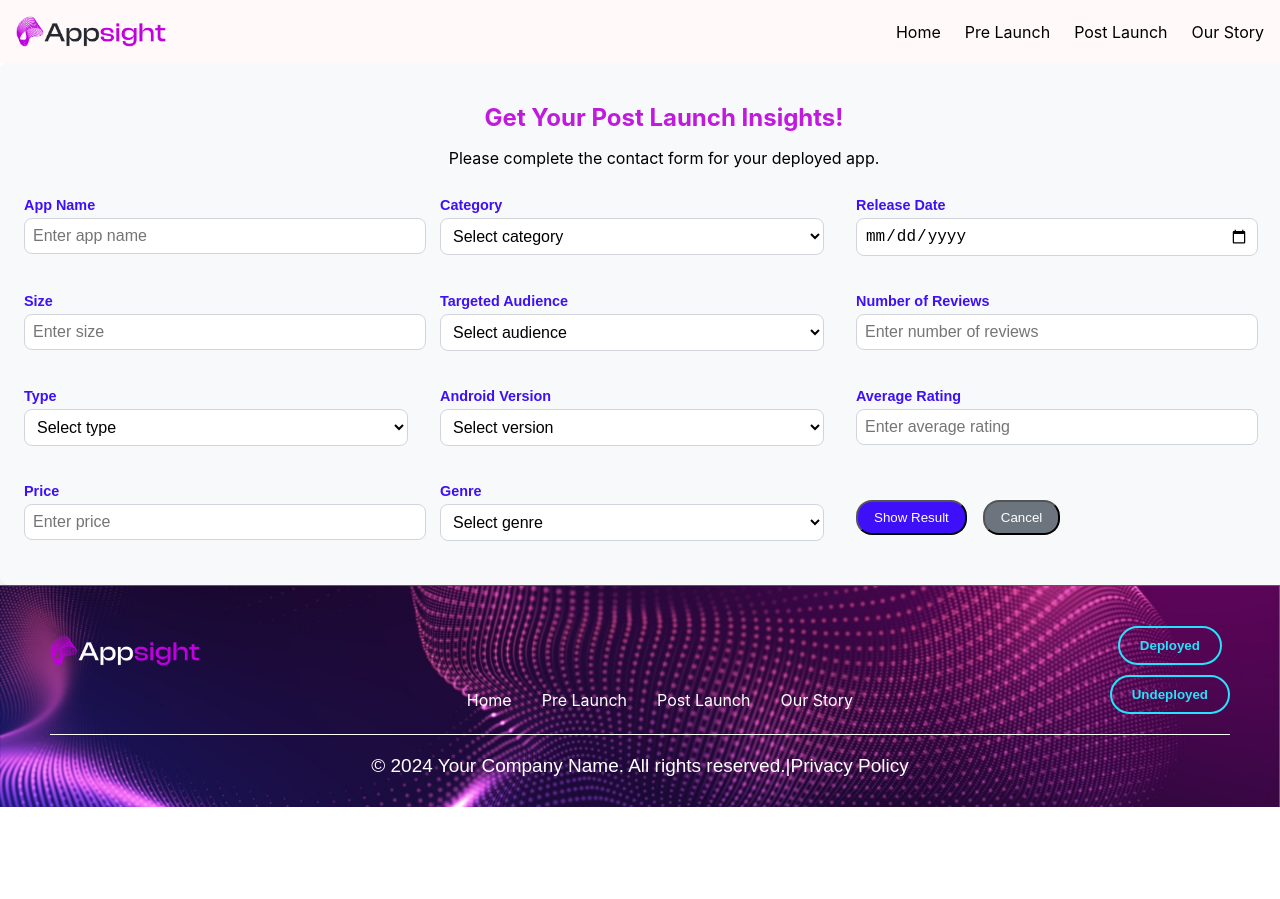
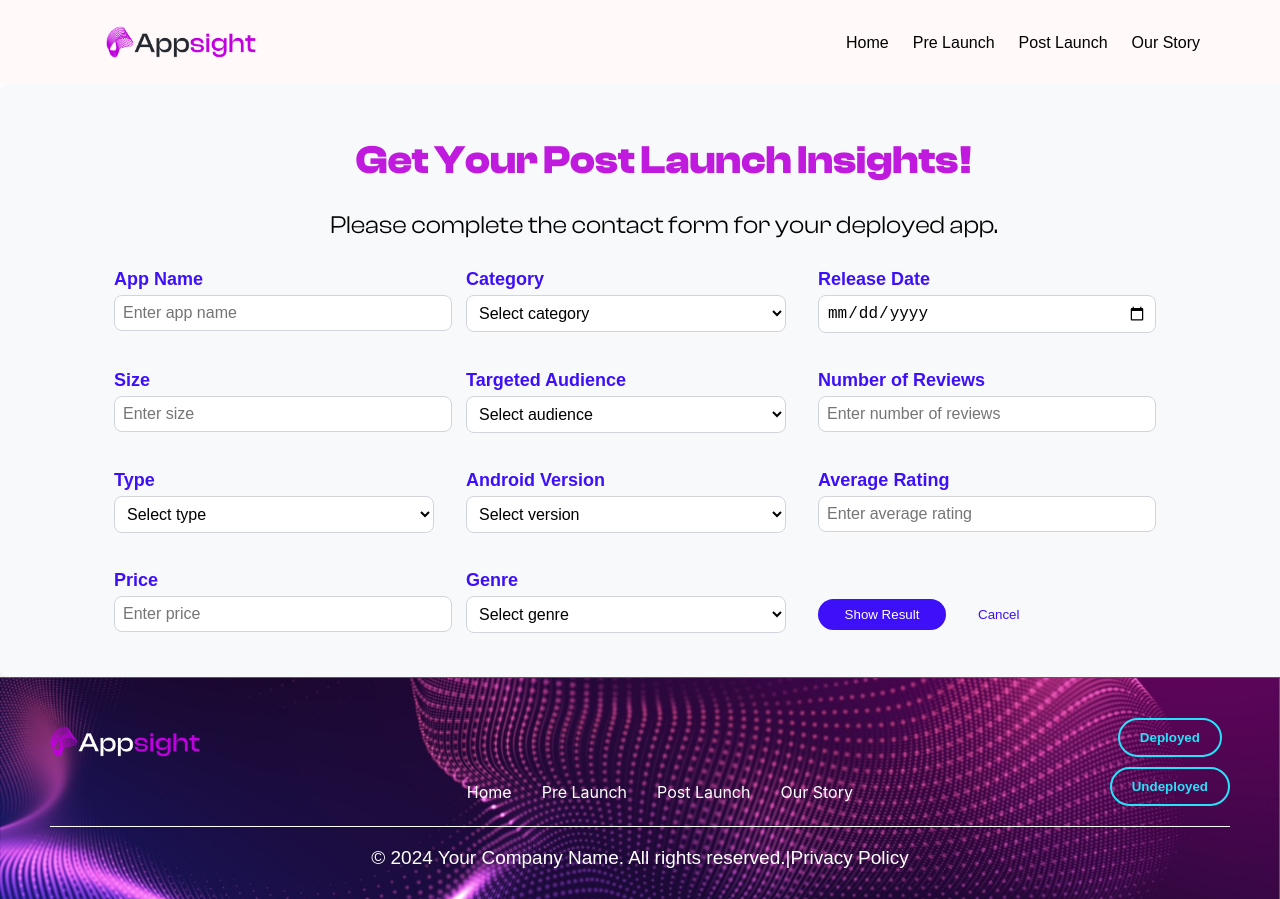
Before and after one commit to hadi-karnib/hackathon-front, a React (Create React App) app in the folder react-app/: page /post-launch in a window 1280 px wide. Shown: the top 899 px of the page. Before the commit the page ends 807 px from the top, so only its background shows below. Built offline with nearby package versions, Linux system fonts and the light colour scheme.

Commit message:
edited some css in page post launch and navbar

```diff
--- a/react-app/src/components/navbar/Navbar.css
+++ b/react-app/src/components/navbar/Navbar.css
@@ -16,6 +16,8 @@
   }
 
   .navbar .logo img {
+    margin-right: 150px;
+    margin-left : 90px; ;
     width: 150px;
     height: auto;
     margin-right: 0.5rem;
@@ -42,18 +44,19 @@
     gap: 1.5rem;
     list-style: none;
     padding: 0;
-    margin: 0;
+    margin-right: 64px;
   }
 
 
 .navbar .links a {
   color: var(--link-color,#ffffff); /* Use CSS variable with default color */
   text-decoration: none;
+  font-family: 'poppins', sans-serif;
   transition: color 0.3s ease, text-decoration 0.3s ease;
 }
 
   .navbar .links a:hover {
-    color: #add8e6; /* Light blue color */
+    color: #27E2FB; /* Light blue color */
     text-decoration: underline;
   }
 
--- a/react-app/src/pages/PostLaunch/postLaunch.css
+++ b/react-app/src/pages/PostLaunch/postLaunch.css
@@ -1,3 +1,17 @@
+@font-face {
+    font-family: 'Clash Display';
+    src: url('../../fonts/ClashDisplay-Regular.otf') format('opentype');
+    font-weight: 500;
+    font-style: normal;
+}
+
+@font-face {
+    font-family: 'Clash Display';
+    src: url('../../fonts/ClashDisplay-Bold.otf') format('opentype');
+    font-weight: 700;
+    font-style: normal;
+}
+
 .post-launch-form-container {
     padding: 1.5rem;
     background-color: #f8f9fa;
@@ -8,8 +22,9 @@
 }
 
 .post-launch-form-heading {
-    font-size: 1.5rem;
+    font-size: 40px;
     font-weight: bold;
+    font-family: "Clash Display", sans-serif;
     color: #BF1ADD;
     text-align: center;
     margin-bottom: 1rem;
@@ -18,6 +33,9 @@
 .post-launch-form-paragraph {
     color: black;
     text-align: center;
+    font-family: "Clash Display", sans-serif;
+    font-weight: 'semibold';
+    font-size: 25px;
     margin-bottom: 1.5rem;
 }
 
@@ -25,7 +43,9 @@
     display: grid;
     grid-template-columns: repeat(1, 1fr);
     gap: 2rem;
-    width: 95vw;
+    margin-left: 90px;
+    margin-right: 90px;
+    width: 80vw;
     margin-bottom: 20px;
 }
 
@@ -44,10 +64,15 @@
 }
 
 .post-launch-form-label {
-    font: poppins;
+    font-family: 'poppins', sans-serif;
+    text-decoration:"bold";
+    font-size: 18px ;
     display: block;
     padding-bottom: 10px;
     color: #3D10F9;
+}
+.post-launch-form-input-placeholder {
+    color: black;
 }
 
 .post-launch-form-button {
@@ -57,6 +82,8 @@
 
 .post-launch-form-button-primary {
     background-color: #3D10F9;
+    width: 40%;
+    border: 0ch;
     color: white;
 }
 
@@ -65,13 +92,11 @@
 }
 
 .post-launch-form-button-secondary {
-    background-color: #6c757d;
-    color: white;
+    background-color: transparent  ;
+    border: 0ch;
+    color:  #3D10F9;
 }
 
-.post-launch-form-button-secondary:hover {
-    background-color: rgba(108, 117, 125, 0.8);
-}
 
 .post-launch-form-buttons-container {
     grid-column: span 3;
@@ -83,5 +108,5 @@
     display: flex;
     align-items: center;
     gap: 1rem;
-    margin-top: 1rem;
+    margin-top: 2rem;
 }
```
Also changed, not shown: package.json (added, +7 -0 lines), 1 other file (tests, documents, lock files or other folders).
